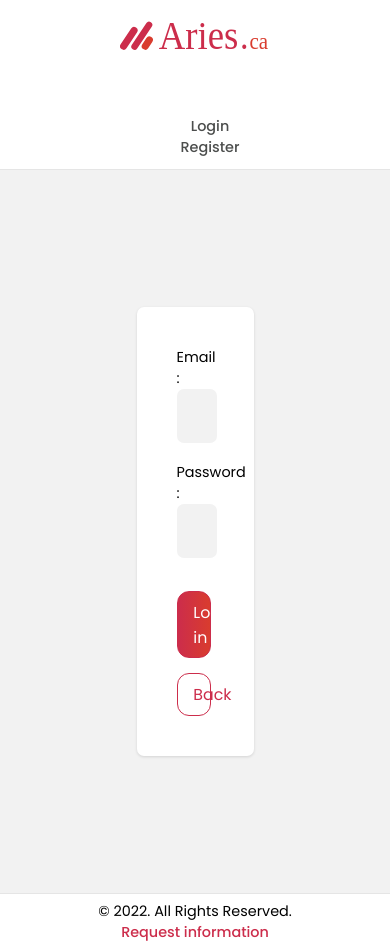
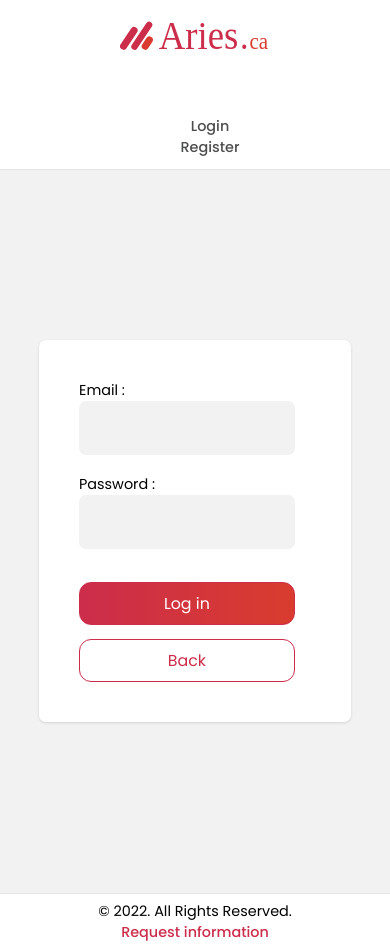
Before and after one commit to luigi-dimude/Aries.ca-React, a React (Create React App) app: page /login in a window 390 px wide. Built offline with nearby package versions, Linux system fonts and the light colour scheme.

Commit message:
Made application mobile resonsive and fixed some bugs

```diff
--- a/src/App.css
+++ b/src/App.css
@@ -650,6 +650,11 @@ select {
 display: block;
 text-align: center;
 }
+
+.login__card {
+  width: 80%;
+  max-width: unset;
+}
 }
 
 @media only screen and (max-width: 770px) {
```
Also changed, not shown: 16 other files (tests, documents, lock files or other folders).
